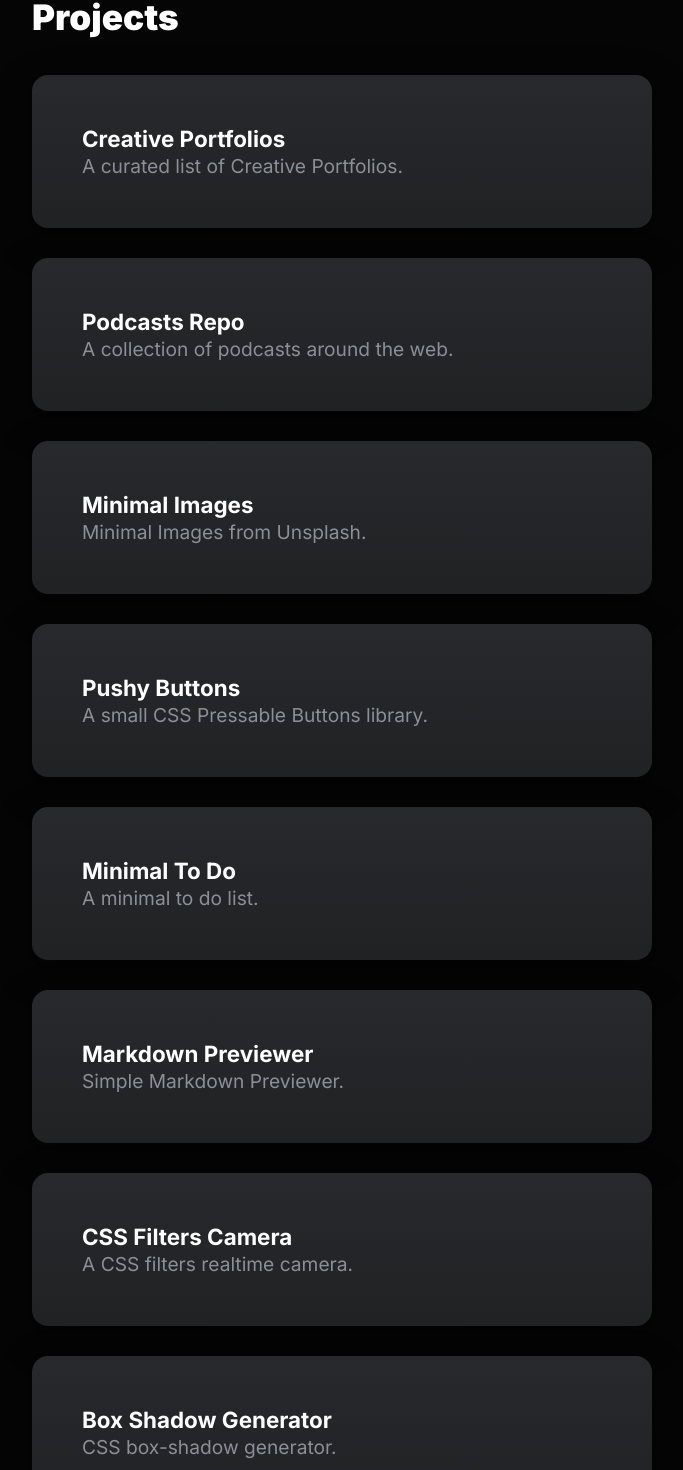
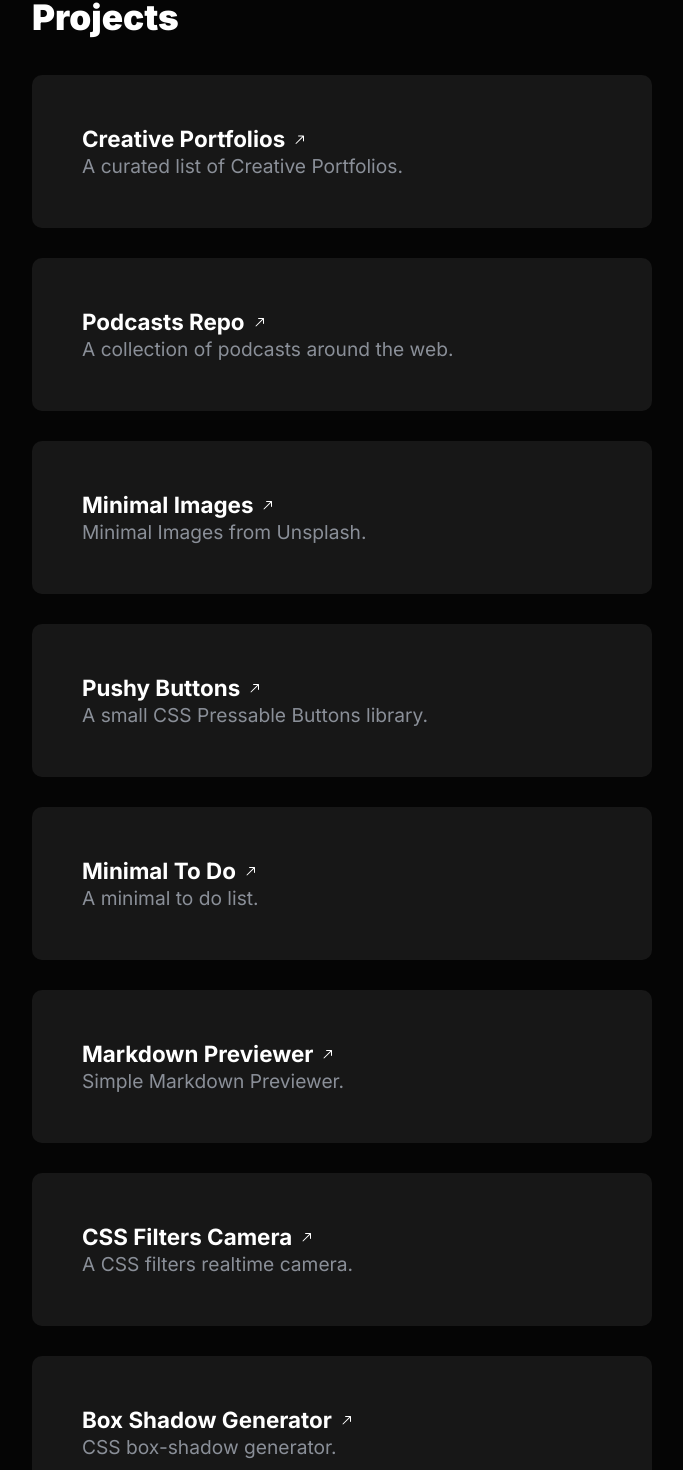
Before and after one commit to iRaul/rauldronca.com, a Next.js app: page /projects in a window 1280 px wide. Shown: the part 135-1605 px from the top of the page, without its empty margins (298-981 px from the left). Built offline with nearby package versions, Linux system fonts and the light colour scheme.

Commit message:
styles(projects): Changed the style of the projects items

```diff
--- a/components/List.js
+++ b/components/List.js
@@ -25,6 +25,10 @@ export const ListTitle = styled.span`
   font-weight: 600;
   font-size: 1.4rem;
   margin-bottom: 2px;
+
+  svg {
+    margin-left: 10px;
+  }
 `;
 
 export const ListText = styled.p`
@@ -36,12 +40,11 @@ export const ListText = styled.p`
 
 export const PorfolioItem = styled.a`
   padding: 50px;
-  background: linear-gradient(180deg, #28292c 0%, rgba(39, 40, 43, 0.82) 100%);
-  box-shadow: 0px 13px 40px rgba(0, 0, 0, 0.3), 0px 4px 4px rgba(0, 0, 0, 0.2);
-  border-radius: 16px;
-  transition: transform 0.2s ease;
+  background-color: #171717;
+  border-radius: 10px;
+  transition: background-color 0.2s ease;
 
   &:hover {
-    transform: translateY(-2px);
+    background-color: #222222;
   }
 `;
--- a/pages/projects.js
+++ b/pages/projects.js
@@ -14,7 +14,24 @@ export default () => (
           target="_blank"
           rel="noopener noreferrer"
         >
-          <ListTitle>Creative Portfolios</ListTitle>
+          <ListTitle>
+            Creative Portfolios
+            <svg
+              fill="none"
+              height="14"
+              viewBox="0 0 9 9"
+              width="9"
+              xmlns="http://www.w3.org/2000/svg"
+            >
+              <path
+                clipRule="evenodd"
+                d="m3.00001 0c-.27616 0-.5.223877-.5.5s.22384.5.5.5h3.79294l-6.646489 6.64648c-.1952815.19519-.1952815.51185 0 .70704.195252.19531.511841.19531.707093 0l6.646456-6.64649v3.79297c0 .27612.22384.5.5.5.27615 0 .5-.22388.5-.5v-5c0-.276123-.22385-.5-.5-.5z"
+                fill="#fff"
+                fillRule="evenodd"
+                transform="translate(.5)"
+              ></path>
+            </svg>
+          </ListTitle>
           <ListText>A curated list of Creative Portfolios.</ListText>
         </PorfolioItem>
 
@@ -23,7 +40,24 @@ export default () => (
           target="_blank"
           rel="noopener noreferrer"
         >
-          <ListTitle>Podcasts Repo</ListTitle>
+          <ListTitle>
+            Podcasts Repo
+            <svg
+              fill="none"
+              height="15"
+              viewBox="0 0 9 9"
+              width="9"
+              xmlns="http://www.w3.org/2000/svg"
+            >
+              <path
+                clipRule="evenodd"
+                d="m3.00001 0c-.27616 0-.5.223877-.5.5s.22384.5.5.5h3.79294l-6.646489 6.64648c-.1952815.19519-.1952815.51185 0 .70704.195252.19531.511841.19531.707093 0l6.646456-6.64649v3.79297c0 .27612.22384.5.5.5.27615 0 .5-.22388.5-.5v-5c0-.276123-.22385-.5-.5-.5z"
+                fill="#fff"
+                fillRule="evenodd"
+                transform="translate(.5)"
+              ></path>
+            </svg>
+          </ListTitle>
           <ListText>A collection of podcasts around the web.</ListText>
         </PorfolioItem>
 
@@ -32,7 +66,24 @@ export default () => (
           target="_blank"
           rel="noopener noreferrer"
         >
-          <ListTitle>Minimal Images</ListTitle>
+          <ListTitle>
+            Minimal Images
+            <svg
+              fill="none"
+              height="15"
+              viewBox="0 0 9 9"
+              width="9"
+              xmlns="http://www.w3.org/2000/svg"
+            >
+              <path
+                clipRule="evenodd"
+                d="m3.00001 0c-.27616 0-.5.223877-.5.5s.22384.5.5.5h3.79294l-6.646489 6.64648c-.1952815.19519-.1952815.51185 0 .70704.195252.19531.511841.19531.707093 0l6.646456-6.64649v3.79297c0 .27612.22384.5.5.5.27615 0 .5-.22388.5-.5v-5c0-.276123-.22385-.5-.5-.5z"
+                fill="#fff"
+                fillRule="evenodd"
+                transform="translate(.5)"
+              ></path>
+            </svg>
+          </ListTitle>
           <ListText>Minimal Images from Unsplash.</ListText>
         </PorfolioItem>
 
@@ -41,7 +92,24 @@ export default () => (
           target="_blank"
           rel="noopener noreferrer"
         >
-          <ListTitle>Pushy Buttons</ListTitle>
+          <ListTitle>
+            Pushy Buttons
+            <svg
+              fill="none"
+              height="15"
+              viewBox="0 0 9 9"
+              width="9"
+              xmlns="http://www.w3.org/2000/svg"
+            >
+              <path
+                clipRule="evenodd"
+                d="m3.00001 0c-.27616 0-.5.223877-.5.5s.22384.5.5.5h3.79294l-6.646489 6.64648c-.1952815.19519-.1952815.51185 0 .70704.195252.19531.511841.19531.707093 0l6.646456-6.64649v3.79297c0 .27612.22384.5.5.5.27615 0 .5-.22388.5-.5v-5c0-.276123-.22385-.5-.5-.5z"
+                fill="#fff"
+                fillRule="evenodd"
+                transform="translate(.5)"
+              ></path>
+            </svg>
+          </ListTitle>
           <ListText>A small CSS Pressable Buttons library.</ListText>
         </PorfolioItem>
 
@@ -50,7 +118,24 @@ export default () => (
           target="_blank"
           rel="noopener noreferrer"
         >
-          <ListTitle>Minimal To Do</ListTitle>
+          <ListTitle>
+            Minimal To Do
+            <svg
+              fill="none"
+              height="15"
+              viewBox="0 0 9 9"
+              width="9"
+              xmlns="http://www.w3.org/2000/svg"
+            >
+              <path
+                clipRule="evenodd"
+                d="m3.00001 0c-.27616 0-.5.223877-.5.5s.22384.5.5.5h3.79294l-6.646489 6.64648c-.1952815.19519-.1952815.51185 0 .70704.195252.19531.511841.19531.707093 0l6.646456-6.64649v3.79297c0 .27612.22384.5.5.5.27615 0 .5-.22388.5-.5v-5c0-.276123-.22385-.5-.5-.5z"
+                fill="#fff"
+                fillRule="evenodd"
+                transform="translate(.5)"
+              ></path>
+            </svg>
+          </ListTitle>
           <ListText>A minimal to do list.</ListText>
         </PorfolioItem>
 
@@ -59,7 +144,24 @@ export default () => (
           target="_blank"
           rel="noopener noreferrer"
         >
-          <ListTitle>Markdown Previewer</ListTitle>
+          <ListTitle>
+            Markdown Previewer
+            <svg
+              fill="none"
+              height="15"
+              viewBox="0 0 9 9"
+              width="9"
+              xmlns="http://www.w3.org/2000/svg"
+            >
+              <path
+                clipRule="evenodd"
+                d="m3.00001 0c-.27616 0-.5.223877-.5.5s.22384.5.5.5h3.79294l-6.646489 6.64648c-.1952815.19519-.1952815.51185 0 .70704.195252.19531.511841.19531.707093 0l6.646456-6.64649v3.79297c0 .27612.22384.5.5.5.27615 0 .5-.22388.5-.5v-5c0-.276123-.22385-.5-.5-.5z"
+                fill="#fff"
+                fillRule="evenodd"
+                transform="translate(.5)"
+              ></path>
+            </svg>
+          </ListTitle>
           <ListText>Simple Markdown Previewer.</ListText>
         </PorfolioItem>
 
@@ -68,7 +170,24 @@ export default () => (
           target="_blank"
           rel="noopener noreferrer"
         >
-          <ListTitle>CSS Filters Camera</ListTitle>
+          <ListTitle>
+            CSS Filters Camera
+            <svg
+              fill="none"
+              height="15"
+              viewBox="0 0 9 9"
+              width="9"
+              xmlns="http://www.w3.org/2000/svg"
+            >
+              <path
+                clipRule="evenodd"
+                d="m3.00001 0c-.27616 0-.5.223877-.5.5s.22384.5.5.5h3.79294l-6.646489 6.64648c-.1952815.19519-.1952815.51185 0 .70704.195252.19531.511841.19531.707093 0l6.646456-6.64649v3.79297c0 .27612.22384.5.5.5.27615 0 .5-.22388.5-.5v-5c0-.276123-.22385-.5-.5-.5z"
+                fill="#fff"
+                fillRule="evenodd"
+                transform="translate(.5)"
+              ></path>
+            </svg>
+          </ListTitle>
           <ListText>A CSS filters realtime camera.</ListText>
         </PorfolioItem>
 
@@ -77,7 +196,24 @@ export default () => (
           target="_blank"
           rel="noopener noreferrer"
         >
-          <ListTitle>Box Shadow Generator</ListTitle>
+          <ListTitle>
+            Box Shadow Generator
+            <svg
+              fill="none"
+              height="15"
+              viewBox="0 0 9 9"
+              width="9"
+              xmlns="http://www.w3.org/2000/svg"
+            >
+              <path
+                clipRule="evenodd"
+                d="m3.00001 0c-.27616 0-.5.223877-.5.5s.22384.5.5.5h3.79294l-6.646489 6.64648c-.1952815.19519-.1952815.51185 0 .70704.195252.19531.511841.19531.707093 0l6.646456-6.64649v3.79297c0 .27612.22384.5.5.5.27615 0 .5-.22388.5-.5v-5c0-.276123-.22385-.5-.5-.5z"
+                fill="#fff"
+                fillRule="evenodd"
+                transform="translate(.5)"
+              ></path>
+            </svg>
+          </ListTitle>
           <ListText>CSS box-shadow generator.</ListText>
         </PorfolioItem>
 
@@ -86,7 +222,24 @@ export default () => (
           target="_blank"
           rel="noopener noreferrer"
         >
-          <ListTitle>Hex Color Generator</ListTitle>
+          <ListTitle>
+            Hex Color Generator
+            <svg
+              fill="none"
+              height="15"
+              viewBox="0 0 9 9"
+              width="9"
+              xmlns="http://www.w3.org/2000/svg"
+            >
+              <path
+                clipRule="evenodd"
+                d="m3.00001 0c-.27616 0-.5.223877-.5.5s.22384.5.5.5h3.79294l-6.646489 6.64648c-.1952815.19519-.1952815.51185 0 .70704.195252.19531.511841.19531.707093 0l6.646456-6.64649v3.79297c0 .27612.22384.5.5.5.27615 0 .5-.22388.5-.5v-5c0-.276123-.22385-.5-.5-.5z"
+                fill="#fff"
+                fillRule="evenodd"
+                transform="translate(.5)"
+              ></path>
+            </svg>
+          </ListTitle>
           <ListText>Random HEX Color Code Generator.</ListText>
         </PorfolioItem>
       </List>
```
